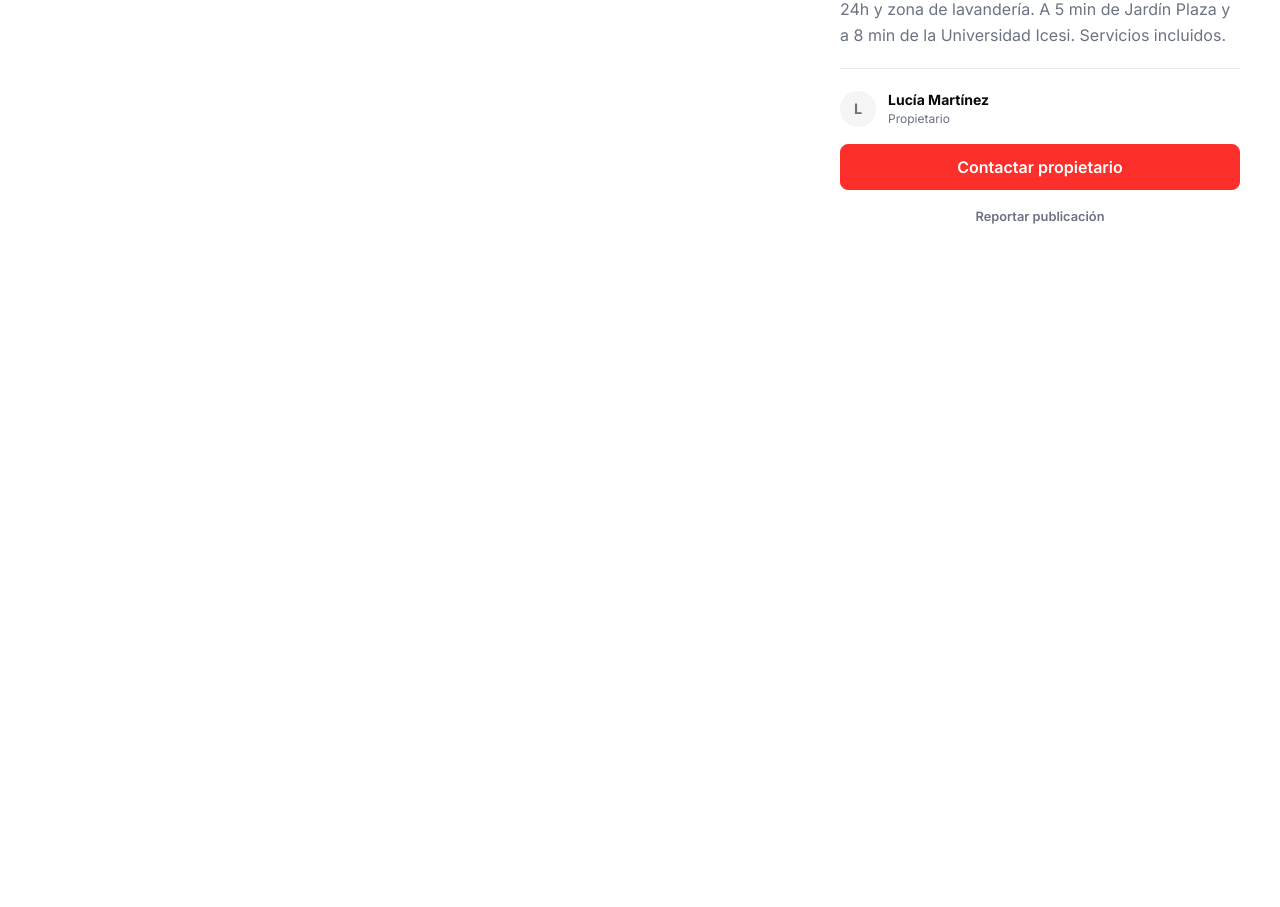
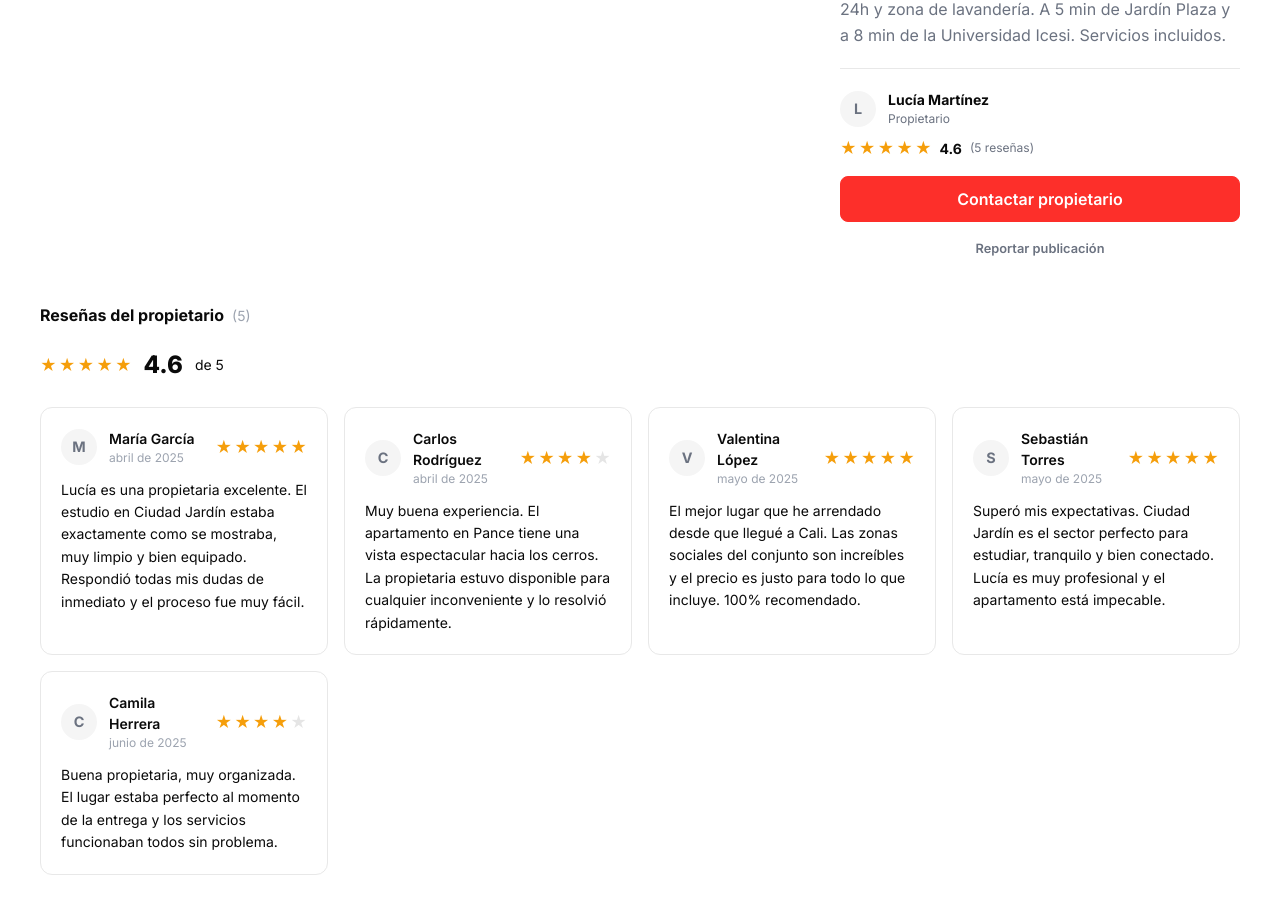
Before and after one commit to davidgarciamunozz/Uhome, a React (Vite) app: page /listing/listing-1 in a window 1280 px wide. Shown: the part 658-1565 px from the top of the page. Before the commit the page ends 921 px from the top, so only its background shows below. Built offline with nearby package versions, Linux system fonts and the light colour scheme.

Commit message:
feat: seed 9 reviews for owners; show review cards on listing detail page

```diff
--- a/src/infrastructure/repositories/RatingRepository.ts
+++ b/src/infrastructure/repositories/RatingRepository.ts
@@ -37,4 +37,8 @@ export const RatingRepository = {
     saveAll(ratings);
     return rating;
   },
+
+  seed: (ratings: Rating[]): void => {
+    saveAll(ratings);
+  },
 };
--- a/src/infrastructure/seed/seedData.ts
+++ b/src/infrastructure/seed/seedData.ts
@@ -3,13 +3,15 @@ import type { Listing } from '../../domain/entities/Listing';
 import type { RoomieProfile } from '../../domain/entities/RoomieProfile';
 import type { Message } from '../../domain/entities/Message';
 import type { Plan } from '../../domain/entities/Plan';
+import type { Rating } from '../../domain/entities/Rating';
 import { UserRepository } from '../repositories/UserRepository';
 import { ListingRepository } from '../repositories/ListingRepository';
 import { RoomieRepository } from '../repositories/RoomieRepository';
 import { MessageRepository } from '../repositories/MessageRepository';
 import { PlanRepository } from '../repositories/PlanRepository';
+import { RatingRepository } from '../repositories/RatingRepository';
 
-const SEED_KEY = 'uhome_seeded_v6';
+const SEED_KEY = 'uhome_seeded_v7';
 
 const USERS: User[] = [
   {
@@ -67,6 +69,51 @@ const USERS: User[] = [
     description: 'Propietario en Ciudad Jardín, Cali. Apartamentos bien ubicados para estudiantes.',
     plan: 'free',
     createdAt: '2025-01-12T10:00:00.000Z',
+  },
+  {
+    id: 'student-3',
+    name: 'Valentina López',
+    email: 'valentina.lopez@univalle.edu.co',
+    password: 'Password1',
+    role: 'student',
+    plan: 'free',
+    university: 'Universidad del Valle',
+    career: 'Ingeniería Industrial',
+    age: 20,
+    budget: { min: 500000, max: 900000 },
+    preferences: { smoker: false, pets: false, schedule: 'tranquilo' },
+    description: 'Estudiante de ingeniería, ordenada y responsable. Busco habitación cerca de Univalle.',
+    createdAt: '2025-03-01T10:00:00.000Z',
+  },
+  {
+    id: 'student-4',
+    name: 'Sebastián Torres',
+    email: 'sebastian.torres@icesi.edu.co',
+    password: 'Password1',
+    role: 'student',
+    plan: 'free',
+    university: 'Universidad Icesi',
+    career: 'Diseño de Comunicación Visual',
+    age: 23,
+    budget: { min: 700000, max: 1400000 },
+    preferences: { smoker: false, pets: true, schedule: 'social' },
+    description: 'Diseñador en formación, creativo y sociable. Tengo un gato tranquilo.',
+    createdAt: '2025-03-10T10:00:00.000Z',
+  },
+  {
+    id: 'student-5',
+    name: 'Camila Herrera',
+    email: 'camila.herrera@javeriana.edu.co',
+    password: 'Password1',
+    role: 'student',
+    plan: 'free',
+    university: 'Pontificia Universidad Javeriana Cali',
+    career: 'Medicina',
+    age: 22,
+    budget: { min: 800000, max: 1800000 },
+    preferences: { smoker: false, pets: false, schedule: 'tranquilo' },
+    description: 'Estudiante de medicina, busco lugar tranquilo y bien ubicado cerca de la Javeriana.',
+    createdAt: '2025-03-15T10:00:00.000Z',
   },
   {
     id: 'admin-1',
@@ -260,6 +307,81 @@ const LISTINGS: Listing[] = [
   },
 ];
 
+const RATINGS: Rating[] = [
+  {
+    id: 'rating-1',
+    fromUserId: 'student-1',
+    toUserId: 'owner-1',
+    score: 5,
+    comment: 'Lucía es una propietaria excelente. El estudio en Ciudad Jardín estaba exactamente como se mostraba, muy limpio y bien equipado. Respondió todas mis dudas de inmediato y el proceso fue muy fácil.',
+    createdAt: '2025-04-10T10:00:00.000Z',
+  },
+  {
+    id: 'rating-2',
+    fromUserId: 'student-2',
+    toUserId: 'owner-1',
+    score: 4,
+    comment: 'Muy buena experiencia. El apartamento en Pance tiene una vista espectacular hacia los cerros. La propietaria estuvo disponible para cualquier inconveniente y lo resolvió rápidamente.',
+    createdAt: '2025-04-15T10:00:00.000Z',
+  },
+  {
+    id: 'rating-3',
+    fromUserId: 'student-3',
+    toUserId: 'owner-1',
+    score: 5,
+    comment: 'El mejor lugar que he arrendado desde que llegué a Cali. Las zonas sociales del conjunto son increíbles y el precio es justo para todo lo que incluye. 100% recomendado.',
+    createdAt: '2025-05-02T10:00:00.000Z',
+  },
+  {
+    id: 'rating-4',
+    fromUserId: 'student-4',
+    toUserId: 'owner-1',
+    score: 5,
+    comment: 'Superó mis expectativas. Ciudad Jardín es el sector perfecto para estudiar, tranquilo y bien conectado. Lucía es muy profesional y el apartamento está impecable.',
+    createdAt: '2025-05-20T10:00:00.000Z',
+  },
+  {
+    id: 'rating-5',
+    fromUserId: 'student-5',
+    toUserId: 'owner-1',
+    score: 4,
+    comment: 'Buena propietaria, muy organizada. El lugar estaba perfecto al momento de la entrega y los servicios funcionaban todos sin problema.',
+    createdAt: '2025-06-01T10:00:00.000Z',
+  },
+  {
+    id: 'rating-6',
+    fromUserId: 'student-1',
+    toUserId: 'owner-2',
+    score: 4,
+    comment: 'Jorge es un arrendador responsable y puntual. La habitación en Bochalema es muy tranquila, ideal para estudiar. El sector es seguro y hay buena conexión de transporte.',
+    createdAt: '2025-04-20T10:00:00.000Z',
+  },
+  {
+    id: 'rating-7',
+    fromUserId: 'student-3',
+    toUserId: 'owner-2',
+    score: 3,
+    comment: 'El apartamento está bien ubicado en Jamundí pero algunos electrodomésticos necesitaban mantenimiento al llegar. Jorge los arregló en menos de 24 horas, eso se valora.',
+    createdAt: '2025-05-08T10:00:00.000Z',
+  },
+  {
+    id: 'rating-8',
+    fromUserId: 'student-4',
+    toUserId: 'owner-2',
+    score: 4,
+    comment: 'Buena relación calidad-precio. El sector de Jamundí es muy seguro, silencioso y perfecto para concentrarse. Jorge siempre respondió rápido a los mensajes.',
+    createdAt: '2025-05-25T10:00:00.000Z',
+  },
+  {
+    id: 'rating-9',
+    fromUserId: 'student-5',
+    toUserId: 'owner-2',
+    score: 5,
+    comment: '¡Excelente! El apartamento open-concept es hermoso, exactamente como las fotos. Jorge fue muy atento durante todo el proceso de arrendamiento. Lo recomiendo totalmente.',
+    createdAt: '2025-06-05T10:00:00.000Z',
+  },
+];
+
 const PLANS: Plan[] = [
   {
     id: 'plan-free',
@@ -340,5 +462,6 @@ export function seedIfNeeded(): void {
   PlanRepository.seed(PLANS);
   RoomieRepository.seed(ROOMIE_PROFILES);
   MessageRepository.seed(MESSAGES);
+  RatingRepository.seed(RATINGS);
   localStorage.setItem(SEED_KEY, '1');
 }
--- a/src/presentation/pages/ListingDetailPage.tsx
+++ b/src/presentation/pages/ListingDetailPage.tsx
@@ -11,6 +11,7 @@ import { useToast } from '../context/ToastContext';
 import Modal from '../components/ui/Modal';
 import Stars from '../components/ui/Stars';
 import type { ReportReason } from '../../domain/entities/Report';
+import type { Rating } from '../../domain/entities/Rating';
 import { isStudent } from '../../domain/entities/User';
 import { canContact } from '../../application/freemium/CheckContactLimitUseCase';
 import FreemiumGate from '../components/ui/FreemiumGate';
@@ -24,7 +25,7 @@ export default function ListingDetailPage() {
   const [reportOpen, setReportOpen] = useState(false);
   const [reportReason, setReportReason] = useState<ReportReason>('spam');
   const [reportDesc, setReportDesc] = useState('');
-  const [ratingSummary, setRatingSummary] = useState<{ average: number; count: number }>({ average: 0, count: 0 });
+  const [ratingSummary, setRatingSummary] = useState<{ average: number; count: number; ratings: Rating[] }>({ average: 0, count: 0, ratings: [] });
   const [freemiumMsg, setFreemiumMsg] = useState<string | null>(null);
   const [activeImg, setActiveImg] = useState(0);
   const { user } = useSession();
@@ -39,7 +40,7 @@ export default function ListingDetailPage() {
     setActiveImg(0);
     setOwner(UserRepository.findById(l.ownerId));
     const summary = getUserRatingSummary(l.ownerId);
-    setRatingSummary({ average: summary.average, count: summary.count });
+    setRatingSummary({ average: summary.average, count: summary.count, ratings: summary.ratings });
   }, [id, navigate]);
 
   const handleContact = () => {
@@ -200,6 +201,49 @@ export default function ListingDetailPage() {
         </div>
       </div>
 
+      {ratingSummary.ratings.length > 0 && (
+        <div style={{ marginTop: '2.5rem' }}>
+          <h2 style={{ fontSize: '1rem', fontWeight: 700, marginBottom: '1.25rem' }}>
+            Reseñas del propietario
+            <span style={{ fontWeight: 400, color: 'var(--gray-400)', marginLeft: '0.5rem', fontSize: '0.875rem' }}>
+              ({ratingSummary.count})
+            </span>
+          </h2>
+          <div style={{ display: 'flex', alignItems: 'center', gap: '0.75rem', marginBottom: '1.5rem' }}>
+            <Stars value={Math.round(ratingSummary.average)} size="sm" />
+            <span style={{ fontSize: '1.5rem', fontWeight: 800 }}>{ratingSummary.average}</span>
+            <span style={{ fontSize: '0.875rem', color: 'var(--gray-500)' }}>de 5</span>
+          </div>
+          <div style={{ display: 'grid', gridTemplateColumns: 'repeat(auto-fill, minmax(280px, 1fr))', gap: '1rem' }}>
+            {ratingSummary.ratings.map((r) => {
+              const reviewer = UserRepository.findById(r.fromUserId);
+              return (
+                <div key={r.id} className="card" style={{ padding: '1.25rem' }}>
+                  <div style={{ display: 'flex', alignItems: 'center', gap: '0.75rem', marginBottom: '0.75rem' }}>
+                    <div className="avatar avatar-sm" style={{ flexShrink: 0 }}>
+                      {reviewer?.avatar
+                        ? <img src={reviewer.avatar} alt={reviewer.name} />
+                        : <span>{reviewer?.name?.charAt(0) ?? '?'}</span>
+                      }
+                    </div>
+                    <div>
+                      <p style={{ fontWeight: 600, fontSize: '0.875rem' }}>{reviewer?.name ?? 'Usuario'}</p>
+                      <p style={{ fontSize: '0.75rem', color: 'var(--gray-400)' }}>
+                        {new Date(r.createdAt).toLocaleDateString('es-CO', { year: 'numeric', month: 'long' })}
+                      </p>
+                    </div>
+                    <div style={{ marginLeft: 'auto' }}>
+                      <Stars value={r.score} size="sm" />
+                    </div>
+                  </div>
+                  <p style={{ fontSize: '0.875rem', color: 'var(--gray-700)', lineHeight: 1.6 }}>{r.comment}</p>
+                </div>
+              );
+            })}
+          </div>
+        </div>
+      )}
+
       <Modal open={reportOpen} onClose={() => setReportOpen(false)} title="Reportar publicación">
         <div className="form-group">
           <label className="form-label">Motivo *</label>
```
